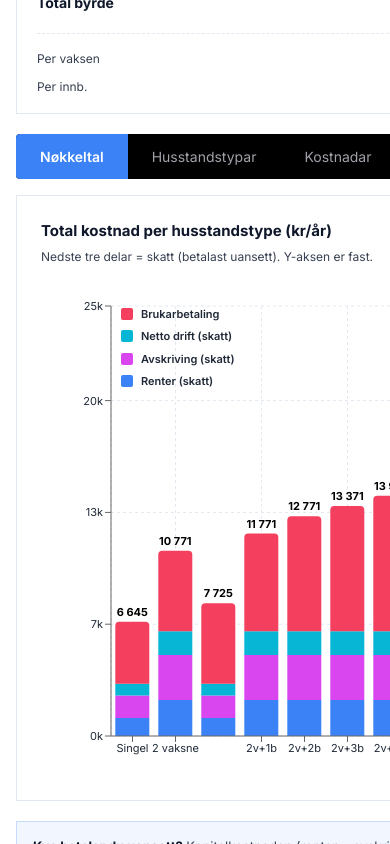
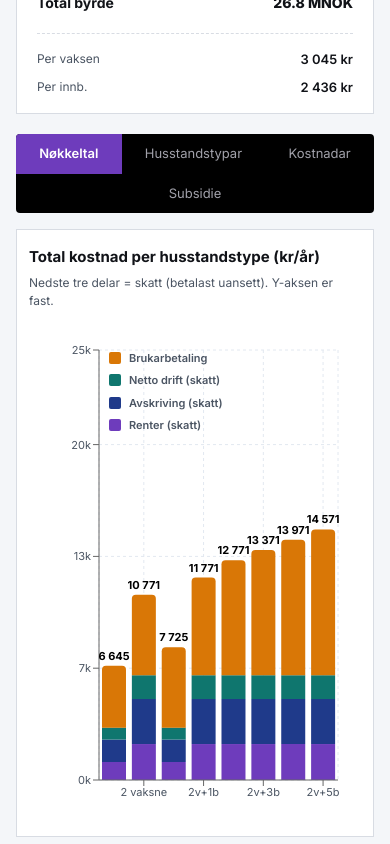
Before and after one commit to vskeide/my-website, a Next.js app: page /calculators/voldabadet in a window 390 px wide. Shown: the part 860-1704 px from the top of the page. Built offline with nearby package versions, Linux system fonts and the light colour scheme.

Commit message:
feat(design): implement true semantic color palette and mobile responsive fixes for calculator

```diff
--- a/app/calculators/voldabadet/page.tsx
+++ b/app/calculators/voldabadet/page.tsx
@@ -21,11 +21,14 @@ const C: Record<string, string> = {
     c6: "var(--ch-c6)",
     c7: "var(--ch-c7)",
     c8: "var(--ch-c8)",
+    positive: "#1F9D55", // Green for subsidy (negative values)
+    negative: "#D64545", // Red for costs (positive values)
+    neutralColor: "#6B7280",
     text: "var(--t-text)",
     muted: "var(--t-text-secondary)",
     tooltipBg: "var(--ch-tooltip-bg)",
-    axisText: "var(--ch-axis-text, #1f2937)",
-    grid: "var(--t-border-subtle, #e2e8f0)",
+    axisText: "var(--ch-axis-text)",
+    grid: "var(--t-border-subtle)",
 };
 
 // ─── constants ───────────────────────────────────────────────────────────────
@@ -38,10 +41,10 @@ const DEFAULT_INVESTMENT = 230;
 const DEFAULT_RATE = 4.0;
 
 const DRIFT_DEFAULTS = [
-    { key: "strom", name: "Strøm", value: 3_000_000, colorKey: "c5" }, // yellow
-    { key: "bad", name: "Badevakter", value: 2_400_000, colorKey: "c3" }, // cyan
-    { key: "tilsette", name: "Andre tilsette", value: 4_200_000, colorKey: "c8" }, // grey
-    { key: "kjemi", name: "Kjemikaliar mm", value: 500_000, colorKey: "c7" }, // purple
+    { key: "strom", name: "Strøm", value: 3_000_000, colorKey: "c4" }, // amber
+    { key: "bad", name: "Badevakter", value: 2_400_000, colorKey: "c3" }, // teal
+    { key: "tilsette", name: "Andre tilsette", value: 4_200_000, colorKey: "c8" }, // slate blue
+    { key: "kjemi", name: "Kjemikaliar mm", value: 500_000, colorKey: "c6" }, // plum
 ];
 const DEFAULT_BILLETTSAL = 4_000_000;
 
@@ -152,7 +155,7 @@ const SubsidieTip = ({ active, payload, label }: any) => {
     return (
         <div style={{ background: C.tooltipBg, border: `1px solid ${C.border}`, borderRadius: 0, padding: "10px 14px", maxWidth: 270 }}>
             <p style={{ color: C.text, fontWeight: 700, marginBottom: 4, fontSize: 13 }}>{label}</p>
-            <p style={{ color: v > 0 ? C.c4 : v < 0 ? C.c6 : C.muted, fontSize: 12, margin: 0 }}>
+            <p style={{ color: v > 0 ? C.negative : v < 0 ? C.positive : C.neutralColor, fontSize: 12, margin: 0 }}>
                 {v > 0 ? `Betalar ${Math.abs(v).toLocaleString("nb-NO")} kr meir per pers enn flat fordeling`
                     : v < 0 ? `Sparer ${Math.abs(v).toLocaleString("nb-NO")} kr per pers vs flat fordeling`
                         : "Lik flat fordeling"}
@@ -226,7 +229,7 @@ const CostInput = ({ name, value, color, onChange, isIncome }: {
                 <span style={{ fontSize: 13, color: C.text }}>{name}</span>
             </div>
             <div style={{ display: "flex", alignItems: "center", gap: 6 }}>
-                {isIncome && <span style={{ color: C.c6, fontSize: 12 }}>−</span>}
+                {isIncome && <span style={{ color: C.positive, fontSize: 12 }}>−</span>}
                 {editing ? (
                     <input
                         autoFocus
@@ -315,7 +318,7 @@ export default function VoldabadViz() {
         { name: "Renter", value: rente * 1e6, color: CH.c1, percent: 0, isIncome: false },
         { name: "Avskriving", value: avskriving * 1e6, color: CH.c2, percent: 0, isIncome: false },
         ...DRIFT_DEFAULTS.map(d => ({ name: d.name, value: driftValues[d.key], color: CH[d.colorKey], percent: 0, isIncome: false })),
-        { name: "Billettsal (inntekt)", value: billettsal, color: CH.c6, percent: 0, isIncome: true },
+        { name: "Billettsal (inntekt)", value: billettsal, color: CH.positive, percent: 0, isIncome: true },
     ];
     const totalCosts = pieData.filter(d => !d.isIncome).reduce((s, d) => s + d.value, 0);
     pieData.forEach(d => { d.percent = d.value / totalCosts; });
@@ -347,9 +350,12 @@ export default function VoldabadViz() {
                 @media (max-width: 640px) {
                     .vb-grid-3 { grid-template-columns: repeat(auto-fit, minmax(90px,1fr)) !important; }
                     .vb-stat-grid { grid-template-columns: 1fr 1fr !important; }
+                    .vb-tabs { flex-wrap: wrap; }
+                    .vb-tabs button { flex: 1 1 50%; font-size: 13px !important; padding: 10px 12px !important; }
+                    .vb-chart-container { padding: 16px 12px !important; }
                 }
             `}</style>
-            <div className="mx-auto max-w-[90rem]" style={{ padding: "20px 16px", paddingTop: "calc(var(--nav-height) + 20px)" }}>
+            <div className="mx-auto max-w-[90rem]" style={{ padding: "20px 16px", paddingTop: "calc(var(--nav-height) + 20px)", minWidth: 0, overflowX: "hidden" }}>
 
                 {/* header */}
                 <div style={{ marginBottom: 22 }}>
@@ -364,7 +370,7 @@ export default function VoldabadViz() {
                     </p>
                 </div>
 
-                <div className="vb-main-layout" style={{ display: "grid", gridTemplateColumns: "1fr 3fr", gap: 20, alignItems: "flex-start" }}>
+                <div className="vb-main-layout" style={{ display: "grid", gridTemplateColumns: "1fr 3fr", gap: 20, alignItems: "flex-start", minWidth: 0 }}>
 
                     {/* Left Column: Inputs & Summary (1/4) */}
                     <div style={{ display: "flex", flexDirection: "column", gap: 16 }}>
@@ -406,7 +412,7 @@ export default function VoldabadViz() {
                                             color={C[d.colorKey]} onChange={val => updateDrift(d.key, val)} />
                                     ))}
                                     <CostInput name="Billettsal (inntekt)" value={billettsal}
-                                        color={C.c6} onChange={setBillettsal} isIncome />
+                                        color={C.positive} onChange={setBillettsal} isIncome />
                                 </div>
                             </div>
                         </div>
@@ -440,9 +446,9 @@ export default function VoldabadViz() {
                     </div>
 
                     {/* Right Column: Tabs & Visualizations (3/4) */}
-                    <div>
+                    <div style={{ minWidth: 0 }}>
                         {/* tabs */}
-                        <div style={{ background: "#000000", borderRadius: 4, marginBottom: 16, display: "flex", overflow: "hidden" }}>
+                        <div className="vb-tabs" style={{ background: "#000000", borderRadius: 4, marginBottom: 16, display: "flex", overflow: "hidden" }}>
                             {TABS.map(t => (
                                 <button key={t.id} onClick={() => setTab(t.id)} style={{
                                     background: tab === t.id ? C.c1 : "transparent",
@@ -460,14 +466,14 @@ export default function VoldabadViz() {
                         <div style={{ minHeight: "400px" }}>
                             {/* ══ OVERVIEW ══ */}
                             {tab === "overview" && (
-                                <div>
-                                    <div style={{ background: C.card, border: `1px solid ${C.border}`, borderRadius: 0, padding: 24, marginBottom: 20 }}>
+                                <div style={{ minWidth: 0, width: "100%" }}>
+                                    <div className="vb-chart-container" style={{ background: C.card, border: `1px solid ${C.border}`, borderRadius: 0, padding: 24, marginBottom: 20, overflowX: "auto" }}>
                                         <h3 style={{ margin: "0 0 5px", fontSize: 15, fontWeight: 700 }}>Total kostnad per husstandstype (kr/år)</h3>
                                         <p style={{ color: C.muted, fontSize: 12, margin: "0 0 20px" }}>
                                             Nedste tre delar = skatt (betalast uansett). Y-aksen er fast.
                                         </p>
                                         <div style={{ position: "relative" }}>
-                                            <ResponsiveContainer width="100%" height={490} style={{ backgroundColor: CH.bg, borderRadius: 4 }}>
+                                            <ResponsiveContainer width="99%" height={490} style={{ backgroundColor: CH.bg, borderRadius: 4 }}>
                                                 <BarChart data={stackedData} margin={{ top: 20, right: 20, left: 10, bottom: 10 }}>
                                                     <CartesianGrid strokeDasharray="3 3" stroke="#e2e8f0" />
                                                     <XAxis dataKey="type" tick={{ fill: CH.axisText, fontSize: 11 }} />
@@ -553,7 +559,7 @@ export default function VoldabadViz() {
                                 <div>
                                     <div style={{ background: C.card, border: `1px solid ${C.border}`, borderRadius: 0, padding: 24 }}>
                                         <div className="vb-grid-2" style={{ display: "grid", gridTemplateColumns: "1fr 1fr", gap: 20, alignItems: "center" }}>
-                                            <ResponsiveContainer width="100%" height={420} style={{ backgroundColor: CH.bg, borderRadius: 4 }}>
+                                            <ResponsiveContainer width="99%" height={420} style={{ backgroundColor: CH.bg, borderRadius: 4 }}>
                                                 <PieChart>
                                                     <Pie data={pieDataPositive} cx="50%" cy="50%" outerRadius={90}
                                                         innerRadius={40} dataKey="value" isAnimationActive={false}
@@ -582,10 +588,10 @@ export default function VoldabadViz() {
 
                             {/* ══ SUBSIDY ══ */}
                             {tab === "subsidy" && (
-                                <div>
-                                    <div style={{ background: C.card, border: `1px solid ${C.border}`, borderRadius: 0, padding: 24 }}>
+                                <div style={{ minWidth: 0, width: "100%" }}>
+                                    <div className="vb-chart-container" style={{ background: C.card, border: `1px solid ${C.border}`, borderRadius: 0, padding: 24, overflowX: "auto" }}>
                                         <h3 style={{ margin: "0 0 16px", fontSize: 14, fontWeight: 700 }}>Subsidie per husstand (kr/år)</h3>
-                                        <ResponsiveContainer width="100%" height={420} style={{ backgroundColor: CH.bg, borderRadius: 4 }}>
+                                        <ResponsiveContainer width="99%" height={420} style={{ backgroundColor: CH.bg, borderRadius: 4 }}>
                                             <BarChart data={households} margin={{ top: 10, right: 10, left: 10, bottom: 0 }}>
                                                 <CartesianGrid strokeDasharray="3 3" stroke="#e2e8f0" />
                                                 <XAxis dataKey="type" tick={{ fill: CH.axisText, fontSize: 10 }} />
@@ -593,7 +599,7 @@ export default function VoldabadViz() {
                                                 <Tooltip content={<SubsidieTip />} />
                                                 <ReferenceLine y={0} stroke={CH.axisText} strokeWidth={1} />
                                                 <Bar dataKey="subsidiePerHH" name="Subsidie" radius={[4, 4, 0, 0]}>
-                                                    {households.map((h, i) => <Cell key={i} fill={h.subsidiePerHH > 0 ? CH.c4 : CH.c6} />)}
+                                                    {households.map((h, i) => <Cell key={i} fill={h.subsidiePerHH > 0 ? CH.negative : CH.positive} />)}
                                                 </Bar>
                                             </BarChart>
                                         </ResponsiveContainer>
--- a/app/globals.css
+++ b/app/globals.css
@@ -11,10 +11,12 @@
   --color-charcoal-800: #22262f;
   --color-charcoal-700: #2d323d;
 
-  /* Accent – constant across themes */
-  --color-accent: #2563eb;
-  --color-accent-hover: #1d4ed8;
-  --color-accent-muted: #1e40af;
+  /* Accent – Royal Purple (Identity) */
+  --color-accent: #6E3CBC;
+  --color-accent-hover: #5A2FA3;
+  --color-accent-muted: #8E5BE6;
+
+  /* Legacy aliases to keep Tailwind building if used elsewhere */
   --color-accent-amber: #d97706;
   --color-accent-red: #dc2626;
   --color-accent-green: #059669;
@@ -31,84 +33,107 @@
 :root {
   --nav-height: 3.5rem;
 
-  --t-bg: #ffffff;
-  --t-surface: #f8f9fa;
-  --t-card: #ffffff;
-  --t-card-hover: #f1f5f9;
-  --t-border-strong: #e2e8f0;
-  --t-border-subtle: rgba(51, 65, 85, 0.08);
-  --t-border-medium: rgba(51, 65, 85, 0.15);
+  --t-bg: #F4F6F9;
+  --t-surface: #F4F6F9;
+  --t-card: #FFFFFF;
+  --t-card-hover: #F8F9FA;
+  --t-border-strong: #D8DCE3;
+  --t-border-subtle: rgba(17, 19, 24, 0.05);
+  /* Softened from D8DCE3 for subtlety */
+  --t-border-medium: #D8DCE3;
 
-  --t-text: #0f172a;
-  --t-text-secondary: #374151;
-  --t-text-muted: #6b7280;
+  --t-text: #111318;
+  --t-text-secondary: #4B5563;
+  --t-text-muted: #6B7280;
 
   --t-nav-bg: #000000;
   --t-nav-text: #ffffff;
   --t-nav-text-muted: #a1a1aa;
   --t-nav-bg-scroll: rgba(0, 0, 0, 0.95);
 
-  /* Chart hex – visually softer schema */
-  --ch-c1: #3b82f6;
-  /* blue-500 */
-  --ch-c2: #d946ef;
-  /* fuchsia-500 */
-  --ch-c3: #06b6d4;
-  /* cyan-500 */
-  --ch-c4: #f43f5e;
-  /* rose-500 */
-  --ch-c5: #eab308;
-  /* yellow-500 */
-  --ch-c6: #22c55e;
-  /* green-500 */
-  --ch-c7: #a855f7;
-  /* purple-500 */
-  --ch-c8: #94a3b8;
-  /* slate-400 */
-  --ch-text: #0f172a;
-  --ch-muted: #6b7280;
-  --ch-border: #e2e8f0;
-  --ch-tooltip-bg: #ffffff;
-  --ch-bg: #ffffff;
-  /* Light grey background for charts */
-  --ch-axis-text: #1f2937;
+  /* 8-Color Chart Palette (Optimized for White BG) */
+  --ch-c1: #6E3CBC;
+  /* Brand Purple */
+  --ch-c2: #1F3A8A;
+  /* Deep Blue */
+  --ch-c3: #0F766E;
+  /* Teal */
+  --ch-c4: #D97706;
+  /* Amber */
+  --ch-c5: #2563EB;
+  /* Steel Blue */
+  --ch-c6: #9333EA;
+  /* Plum */
+  --ch-c7: #B45309;
+  /* Copper */
+  --ch-c8: #475569;
+  /* Slate Blue */
+
+  --ch-text: #111318;
+  --ch-muted: #4B5563;
+  --ch-border: #D8DCE3;
+  --ch-tooltip-bg: #FFFFFF;
+  --ch-bg: #FFFFFF;
+  /* High contrast chart backgrounds */
+  --ch-axis-text: #4B5563;
+
+  /* Direct chart semantic overrides to avoid Tailwind v4 JIT compilation dropping them */
+  --ch-positive: #1F9D55;
+  --ch-negative: #D64545;
+  --ch-neutral: #6B7280;
 }
 
 /* ── Dark theme ────────────────────────────────────────────────────────────── */
 [data-theme="dark"] {
-  --t-bg: #1c1c1e;
-  --t-surface: #242426;
-  --t-card: #2c2c2e;
-  --t-card-hover: #3a3a3c;
-  --t-border-strong: #48484a;
-  --t-border-subtle: rgba(255, 255, 255, 0.1);
-  --t-border-medium: rgba(255, 255, 255, 0.2);
+  --t-bg: #0F1115;
+  --t-surface: #161A22;
+  --t-card: #161A22;
+  --t-card-hover: #1A1F29;
+  --t-border-strong: #2A2F3A;
+  --t-border-subtle: rgba(255, 255, 255, 0.05);
+  --t-border-medium: #2A2F3A;
 
-  --t-text: #f1f5f9;
-  --t-text-secondary: #94a3b8;
-  --t-text-muted: #64748b;
+  --t-text: #F1F3F7;
+  --t-text-secondary: #A1A7B3;
+  --t-text-muted: #6B7280;
 
   --t-nav-bg: #000000;
   --t-nav-text: #ffffff;
   --t-nav-text-muted: #a1a1aa;
   --t-nav-bg-scroll: rgba(0, 0, 0, 0.95);
 
-  /* Chart hex */
-  --ch-c1: #3b82f6;
-  --ch-c2: #d946ef;
-  --ch-c3: #06b6d4;
-  --ch-c4: #f43f5e;
-  --ch-c5: #eab308;
-  --ch-c6: #22c55e;
-  --ch-c7: #a855f7;
-  --ch-c8: #94a3b8;
-  --ch-text: #f1f5f9;
-  --ch-muted: #94a3b8;
-  --ch-border: #444444;
-  --ch-tooltip-bg: #222222;
-  --ch-bg: #e2e8f0;
-  /* Light gray chart background in dark mode */
-  --ch-axis-text: #1f2937;
+  /* 8-Color Chart Palette (Optimized for White BG) */
+  --ch-c1: #6E3CBC;
+  /* Brand Purple */
+  --ch-c2: #1F3A8A;
+  /* Deep Blue */
+  --ch-c3: #0F766E;
+  /* Teal */
+  --ch-c4: #D97706;
+  /* Amber */
+  --ch-c5: #2563EB;
+  /* Steel Blue */
+  --ch-c6: #9333EA;
+  /* Plum */
+  --ch-c7: #B45309;
+  /* Copper */
+  --ch-c8: #475569;
+  /* Slate Blue */
+
+  --ch-text: #111318;
+  /* Black text on white chart surfaces */
+  --ch-muted: #4B5563;
+  --ch-border: #E5E7EB;
+  /* Lighter borders for interior white chart items */
+  --ch-tooltip-bg: #FFFFFF;
+  --ch-bg: #FFFFFF;
+  /* Forced White Charts per requirement */
+  --ch-axis-text: #4B5563;
+
+  /* Direct chart semantic overrides to avoid Tailwind v4 JIT compilation dropping them */
+  --ch-positive: #1F9D55;
+  --ch-negative: #D64545;
+  --ch-neutral: #6B7280;
 }
 
 html,
```
